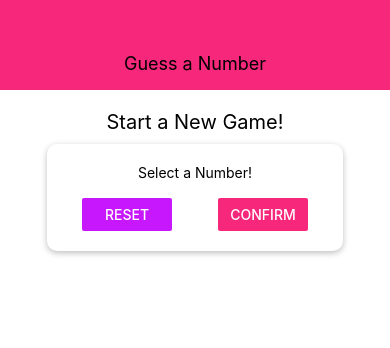
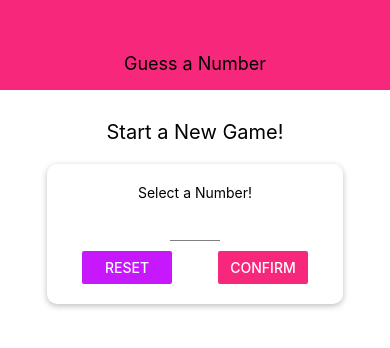
Before and after one commit to aezakmi007/Number-Guessing-Game-React-Native, a React Native app: screen / in a window 390 px wide. Shown: the top 348 px of the page. Built offline with nearby package versions, Linux system fonts and the light colour scheme.

Commit message:
Added validation functionality to input

```diff
--- a/Screens/StartGameScreen.js
+++ b/Screens/StartGameScreen.js
@@ -1,25 +1,92 @@
-import React from "react";
-import { View, StyleSheet, Text, TextInput, Button } from "react-native";
+import React, { useState } from "react";
+import {
+  View,
+  StyleSheet,
+  Text,
+  TextInput,
+  Button,
+  TouchableWithoutFeedback,
+  Keyboard,
+  Alert,
+} from "react-native";
 import Card from "../components/Card";
+import Input from "../components/Input";
 import colors from "../constants/color";
 
 function StartGameScreen() {
+  const [enteredValue, setEnteredValue] = useState("");
+  const [confirmed, setConfirmed] = useState(false);
+  const [selectedNumber, setSelectedNumber] = useState();
+
+  const numberInputHandler = (inputText) => {
+    setEnteredValue(inputText.replace(/[^0-9]/g, ""));
+  };
+
+  const resetInputHandler = () => {
+    setEnteredValue("");
+    setConfirmed(false);
+  };
+
+  const confirmInputHandler = () => {
+    const chosenNumber = parseInt(enteredValue);
+
+    if (isNaN(chosenNumber) || chosenNumber <= 0 || chosenNumber > 99) {
+      Alert.alert(
+        "Invalid  Number",
+        "Number has to be a number between 1 and 99",
+        [{ text: "Okay", style: "destructive", onPress: resetInputHandler }]
+      );
+      return;
+    }
+    setConfirmed(true);
+    setSelectedNumber(chosenNumber);
+    setEnteredValue("");
+  };
+  let confirmedOutput;
+  if (confirmed) {
+    confirmedOutput = <Text>Chosen Number : {selectedNumber}</Text>;
+  }
+
   return (
+    <TouchableWithoutFeedback
+      onPress={() => {
+        Keyboard.dismiss();
+      }}
+    >
       <View style={styles.screen}>
         <Text style={styles.title}>Start a New Game!</Text>
         <Card style={styles.inpoutContainer}>
           <Text>Select a Number!</Text>
-        <TextInput />
+          <Input
+            style={styles.input}
+            blurOnSubmit
+            autoCapitalize="none"
+            autoCorrect={false}
+            keyboardType="number-pad"
+            maxLength={2}
+            onChangeText={numberInputHandler}
+            value={enteredValue}
+          />
           <View style={styles.buttonContaniner}>
             <View style={styles.buttons}>
-            <Button title="Reset" onPress={() => {}} color={colors.accent} />
+              <Button
+                title="Reset"
+                onPress={resetInputHandler}
+                color={colors.accent}
+              />
             </View>
             <View style={styles.buttons}>
-            <Button title="Confirm" onPress={() => {}} color={colors.primary} />
+              <Button
+                title="Confirm"
+                onPress={confirmInputHandler}
+                color={colors.primary}
+              />
             </View>
           </View>
         </Card>
+        {confirmedOutput}
       </View>
+    </TouchableWithoutFeedback>
   );
 }
 
@@ -31,7 +98,7 @@
   },
   title: {
     fontSize: 20,
-    marginVertical: 10,
+    marginVertical: 20,
   },
   inpoutContainer: {
     width: 300,
@@ -47,6 +114,10 @@
   buttons: {
     width: 90,
   },
+  input: {
+    width: 50,
+    textAlign: "center",
+  },
 });
 
 export default StartGameScreen;
--- /dev/null
+++ b/components/Input.js
@@ -0,0 +1,16 @@
+import React from "react";
+import { TextInput, StyleSheet } from "react-native";
+function Input(props) {
+  return <TextInput {...props} style={{ ...styles.input, ...props.style }} />;
+}
+
+const styles = StyleSheet.create({
+  input: {
+    height: 30,
+    borderBottomColor: "grey",
+    borderBottomWidth: 1,
+    marginVertical: 10,
+  },
+});
+
+export default Input;
```
Lines whose indentation alone changed are shown as unchanged.
